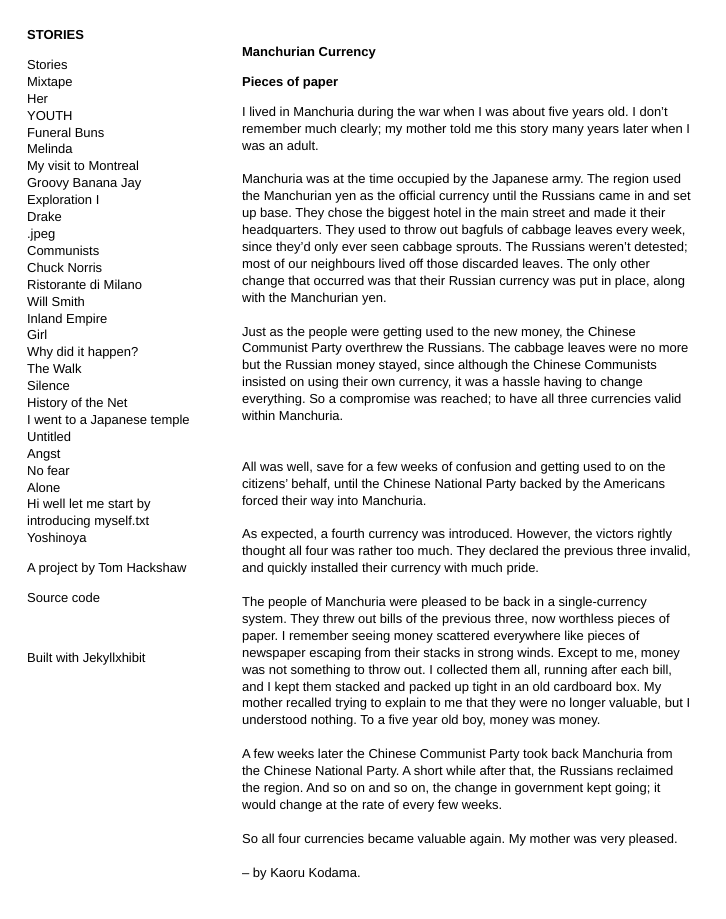
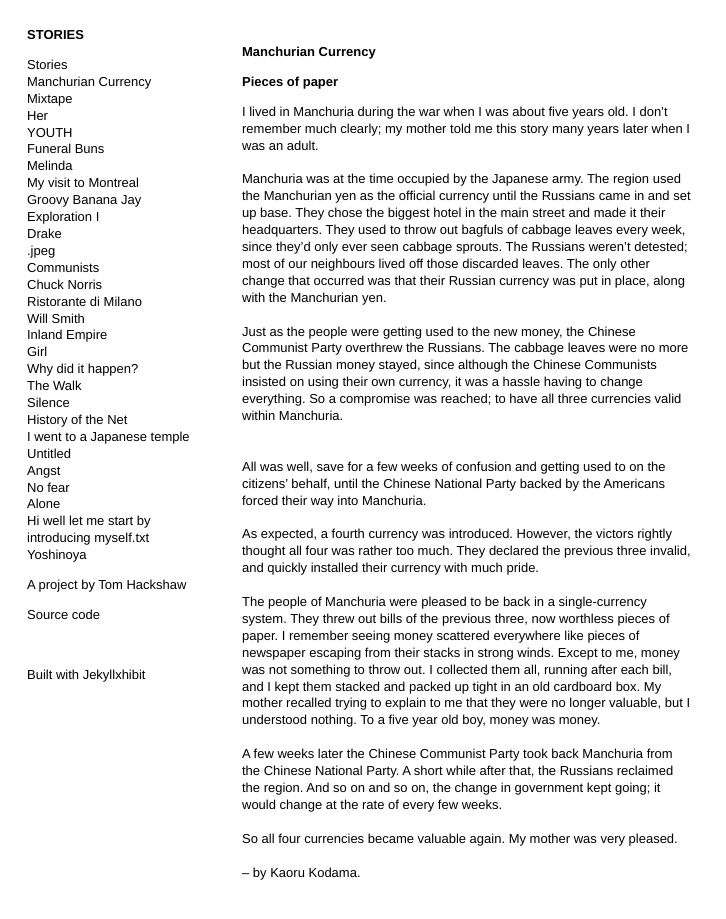
Before and after one commit to virtualnz/testsite, a Jekyll site: the page built from _posts/exhibits/2015-04-19-manchurian-currency.md, in a window 1280 px wide. Shown: the whole page, without its empty margins (0-726 px from the left). Built offline with Jekyll 4.4.1, drawn with Linux system fonts in a browser that asks for light colours.

Commit message:
Update 2015-04-19-manchurian-currency.md

```diff
--- a/_posts/exhibits/2015-04-19-manchurian-currency.md
+++ b/_posts/exhibits/2015-04-19-manchurian-currency.md
@@ -3,7 +3,7 @@ published: true
 layout: default
 category: exhibit
 title: Manchurian Currency
-section: stories
+section: Stories
 ---
 
 ## Pieces of paper
```
